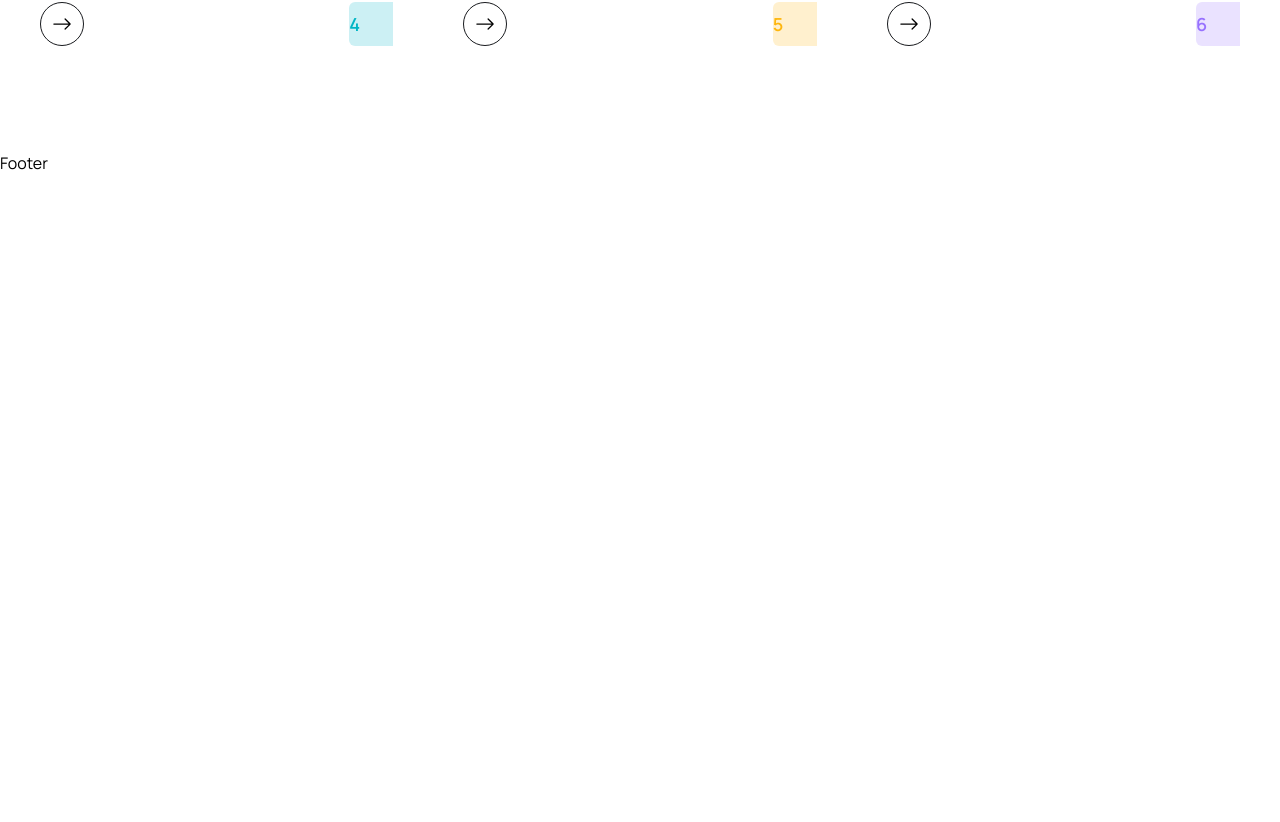
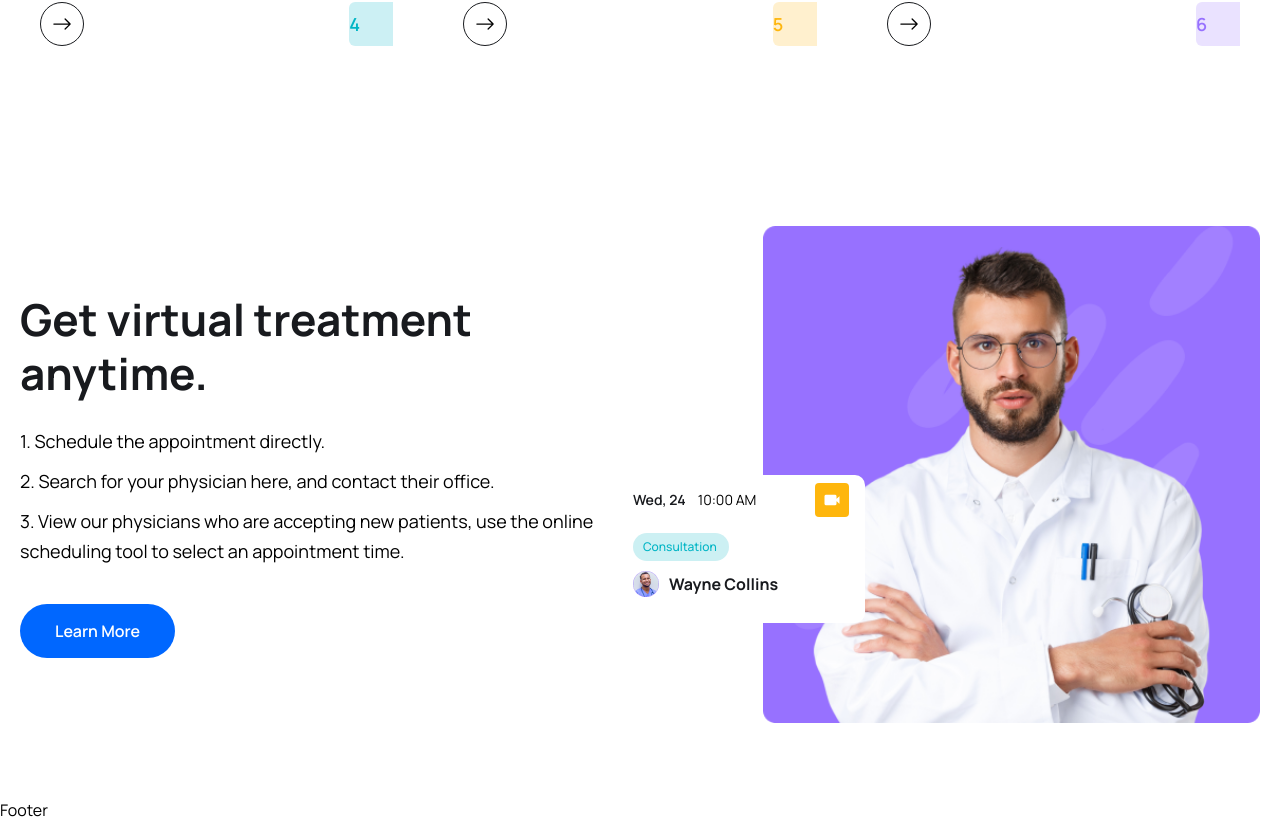
Before and after one commit to Sark-o07/HealthCare_Booking_Website, a React (Vite) app in the folder frontend/: page / in a window 1280 px wide. Shown: the part 3026-3848 px from the top of the page. Before the commit the page ends 3201 px from the top, so only its background shows below. Built offline with nearby package versions, Linux system fonts and the light colour scheme.

Commit message:
feat:add feature section added the feature section to the home page.

```diff
--- a/frontend/src/pages/Home.jsx
+++ b/frontend/src/pages/Home.jsx
@@ -5,6 +5,10 @@
 import icon01 from "../assets/images/icon01.png";
 import icon02 from "../assets/images/icon02.png";
 import icon03 from "../assets/images/icon03.png";
+import featureImg from "../assets/images/feature-img.png";
+import videoIcon from "../assets/images/video-icon.png";
+import avatarIcon from "../assets/images/avatar-icon.png";
+
 import { About } from '../components/About/About';
 
 import { Link } from "react-router-dom";
@@ -192,6 +196,72 @@
 
       </section>
       {/* ======== services section end ======== */}
+
+      {/*========= feature section ========== */}
+      <section>
+        <div className="container">
+          <div className="flex items-center justify-between flex-col lg:flex-row">
+            {/*======= feature content ======== */}
+            <div className='xl:w-[670px]'>
+              <h2 className='heading'>
+                Get virtual treatment <br /> anytime.
+              </h2>
+              <ul className='pt-4'>
+                <li className='text_para'>
+                  1. Schedule the appointment directly.
+                </li>
+                <li className='text_para'>
+                  2. Search for your physician here, and contact their office.
+                </li>
+                <li className='text_para'>
+                  3. View our physicians who are accepting new patients, use the online scheduling tool to select an appointment time.
+                </li>
+              </ul>
+              <Link to='/'>
+                  <button className='btn'>Learn More</button>
+                </Link>
+            </div>
+
+            {/*=========== feature img =========== */}
+            <div className="relative z-10 xl:w-[770px] flex justify-end mt-[50px] lg:mt-0">
+              <img src={featureImg} className='w-3/4' alt=""  />
+
+              <div className="w-[150px] lg:w-[248px] bg-white absolute bottom-[50px] left-0 md:bottom-[100px]
+              md:left-5 z-20 p-2 pb-3 lg:px-4 lg:pb-[26px] rounded-[10px]">
+                <div className="flex items-center justify-between">
+                  <div className="flex items-center gap-[6px] lg:gap-3">
+                    <p className="text-[10px] leading-[10px] lg:text-[14px] lg:leading-5 text-headingColor
+                      font-[600]">
+                        Wed, 24
+                    </p>
+                    <p className="text-[10px] leading-[10px] lg:text-[14px] lg:leading-5 text-textColor
+                      font-[400]">
+                        10:00 AM
+                    </p>
+                  </div>
+                  <span className="w-5 h-5 lg:w-[34px] lg:h-[34px] flex items-center justify-center
+                    bg-yellowColor rounded py-1 px-[6px] lg:py-3 lg;px-[9px]">
+                    <img src={videoIcon} alt="" />
+                  </span>
+                </div>
+
+                <div className="w-[65px] lg:w-[96px] bg-[#CCF0F3] py-1 px-2 lg:py-[6px] lg:px-[10px] text-[8px]
+                  leading-[8px] lg:text-[12px] lg:leading-4 text-irisBlueColor font-[500] mt-2 lg:mt-4 rounded-full">
+                    Consultation
+                </div>
+
+                <div className="flex items-center gap-[6px] lg:gap-[10px] mt-2 lg:mt-[10px]">
+                  <img src={avatarIcon} alt="" />
+                  <h4 className='text-[10px] leading-3 lg:text-[16px] lg:leading-[22px]
+                    font-[700] text-headingColor '>Wayne Collins</h4>
+                </div>
+              </div>
+            </div>
+
+          </div>
+        </div>
+      </section>
+      {/*========= feature section end ========= */}
     </>
   );
 };
```
